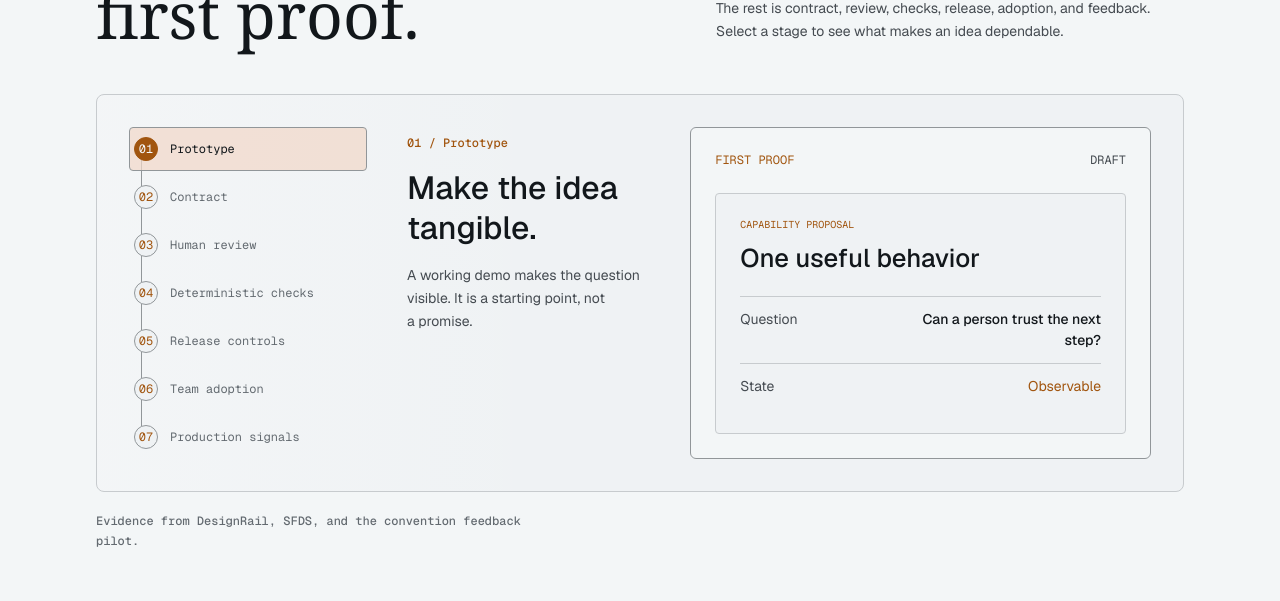
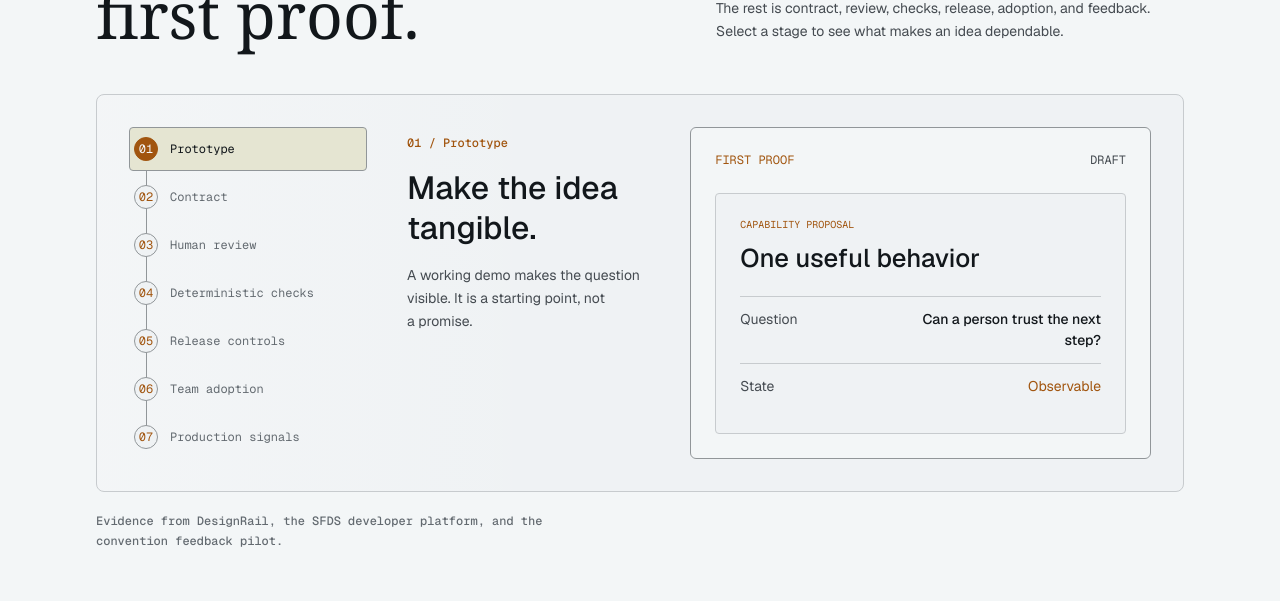
Before and after one commit to connordibble/connordibble.dev, a Next.js app: page / in a window 1280 px wide. Shown: the part 1200-1801 px from the top of the page. Built offline with nearby package versions, Linux system fonts and the light colour scheme.

Commit message:
refine prototype trace and site title

```diff
--- a/src/app/globals.css
+++ b/src/app/globals.css
@@ -428,6 +428,8 @@ body::before {
 }
 
 .platform-trace-stage-list {
+  --platform-trace-stage-tab-height: 2.75rem;
+  --platform-trace-stage-number-size: 1.5rem;
   position: relative;
   display: grid;
   gap: var(--space-2xs);
@@ -437,8 +439,12 @@ body::before {
 .platform-trace-stage-list::before {
   content: "";
   position: absolute;
-  inset-block: var(--space-md);
-  inset-inline-start: 0.75rem;
+  inset-block: calc(
+    (var(--platform-trace-stage-tab-height) - var(--platform-trace-stage-number-size)) / 2
+  );
+  inset-inline-start: calc(
+    var(--rule-hair) + var(--space-2xs) + (var(--platform-trace-stage-number-size) / 2)
+  );
   width: var(--rule-hair);
   background: var(--color-border-strong);
 }
@@ -450,7 +456,7 @@ body::before {
   grid-template-columns: 2.25rem minmax(0, 1fr);
   align-items: center;
   min-width: 0;
-  min-height: 2.75rem;
+  min-height: var(--platform-trace-stage-tab-height);
   width: 100%;
   padding: var(--space-xs) var(--space-sm) var(--space-xs) var(--space-2xs);
   border: var(--rule-hair) solid transparent;
@@ -466,9 +472,14 @@ body::before {
     color var(--dur-short) var(--ease-out);
 }
 
+.platform-trace-stage-tab:hover,
+.platform-trace-stage-tab:focus-visible {
+  background: var(--color-panel);
+}
+
 .platform-trace-stage-tab[data-active="true"] {
   border-color: var(--color-border-strong);
-  background: color-mix(in oklch, var(--color-accent-soft) 72%, transparent);
+  background: color-mix(in oklch, var(--color-accent-soft) 72%, var(--color-panel));
   color: var(--color-text);
 }
 
@@ -480,8 +491,8 @@ body::before {
   display: inline-flex;
   align-items: center;
   justify-content: center;
-  width: 1.5rem;
-  height: 1.5rem;
+  width: var(--platform-trace-stage-number-size);
+  height: var(--platform-trace-stage-number-size);
   border: var(--rule-hair) solid var(--color-border-strong);
   border-radius: 999px;
   background: var(--color-panel);
--- a/src/components/prototype-platform-trace.tsx
+++ b/src/components/prototype-platform-trace.tsx
@@ -364,7 +364,7 @@ export function PrototypePlatformTrace() {
       </div>
 
       <p className="mt-5 max-w-[65ch] font-mono text-caption leading-relaxed text-text-subtle">
-        Evidence from <Link className="text-link" href="/projects/designrail">DesignRail</Link>, SFDS, and the <Link className="text-link" href="/projects/agent-convention-feedback">convention feedback pilot</Link>.
+        Evidence from <Link className="text-link" href="/projects/designrail">DesignRail</Link>, the <Link className="text-link" href="/projects/sfds">SFDS developer platform</Link>, and the <Link className="text-link" href="/projects/agent-convention-feedback">convention feedback pilot</Link>.
       </p>
     </section>
   );
--- a/src/lib/seo.ts
+++ b/src/lib/seo.ts
@@ -3,7 +3,7 @@ import { SITE_URL } from "@/lib/site";
 
 export const siteName = "connordibble.dev";
 export const siteTitle =
-  "Connor Dibble | Frontend Platforms, Design Systems & Applied AI";
+  "Connor Dibble | Frontend Platforms, Developer Productivity & Applied AI";
 export const siteDescription =
   "Senior Software Engineer and Digital Experience Platform Lead setting frontend direction across eight product teams and 50+ engineers, with design systems, creative tooling, and applied AI workflows used by teams at scale.";
 
```
